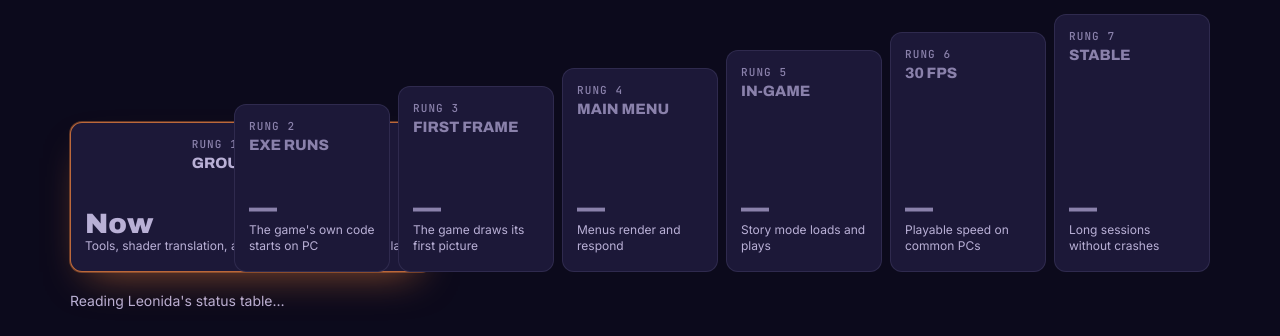
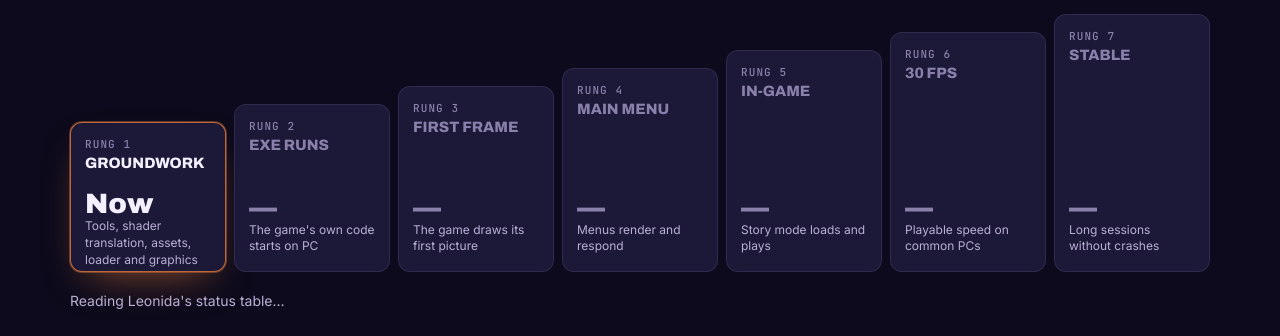
Before and after one commit to woreksami/leonida-tracker, a plain HTML site: page index.html in a window 1280 px wide. Shown: the part 1080-1416 px from the top of the page. Drawn offline with Linux system fonts and the light colour scheme; no server answers; animation ran at ten frames a second.

Commit message:
Fix the ladder's first rung taking the top-bar pill's layout
Both used the class name 'here'; the ladder now uses 'current' and the pill's styles are scoped to the top bar.

Co-Authored-By: Claude Opus 5.5 <noreply@anthropic.com>

```diff
--- a/app.js
+++ b/app.js
@@ -334,7 +334,7 @@ function renderLadder() {
   const top = st?.boot === 1 ? 4 : (st?.boot === 0.5 || S.rt5Pr) ? 1 : 0;
   RUNGS.forEach(([name, desc], i) => {
     const fill = i < top ? 1 : i === top ? (i === 0 ? (st ? st.ground : 0) : 0.5) : 0;
-    const li = el("li", i < top ? "reached" : i === top ? "here" : "future");
+    const li = el("li", i < top ? "reached" : i === top ? "current" : "future");
     li.style.setProperty("--fill", fill * 100 + "%");
     const head = el("div"); head.append(el("div", "rn", "RUNG " + (i + 1)), el("h3", null, name));
     const foot = el("div"); foot.append(el("div", "pct", i < top ? "✓" : i === top ? (i === 0 && st ? Math.round(st.ground * 100) + "%" : "Now") : "—"), el("div", "desc", desc));
--- a/style.css
+++ b/style.css
@@ -42,9 +42,9 @@ a:hover { color: #7ff0e4; }
 .nav a { color: var(--soft); text-decoration: none; font-size: 14px; font-weight: 500; position: relative; padding-block: 6px; }
 .nav a:hover, .nav a.on { color: var(--text); }
 .nav a.on::after { content: ""; position: absolute; left: 0; right: 0; bottom: 0; height: 2px; border-radius: 2px; background: var(--sun-grad); }
-.here { margin-left: auto; display: inline-flex; align-items: center; gap: 8px; padding: 6px 12px 6px 10px; border-radius: 999px; background: rgba(12, 10, 28, .55); border: 1px solid var(--line-2); font-size: 13px; color: var(--soft); white-space: nowrap; }
-.here i { width: 8px; height: 8px; border-radius: 50%; background: var(--pink); box-shadow: 0 0 0 0 rgba(255, 79, 154, .6); animation: ping 1.8s infinite; }
-.here b { font: 800 15px/1 var(--f-display); color: var(--text); font-variant-numeric: tabular-nums; }
+.top .here { margin-left: auto; display: inline-flex; align-items: center; gap: 8px; padding: 6px 12px 6px 10px; border-radius: 999px; background: rgba(12, 10, 28, .55); border: 1px solid var(--line-2); font-size: 13px; color: var(--soft); white-space: nowrap; }
+.top .here i { width: 8px; height: 8px; border-radius: 50%; background: var(--pink); box-shadow: 0 0 0 0 rgba(255, 79, 154, .6); animation: ping 1.8s infinite; }
+.top .here b { font: 800 15px/1 var(--f-display); color: var(--text); font-variant-numeric: tabular-nums; }
 @keyframes ping { 70% { box-shadow: 0 0 0 8px rgba(255, 79, 154, 0); } 100% { box-shadow: 0 0 0 0 rgba(255, 79, 154, 0); } }
 
 /* hero */
@@ -95,7 +95,7 @@ h1 { margin: 0; display: grid; gap: 6px; }
 .ladder h3 { margin: 4px 0 0; font: 800 15px/1.15 var(--f-display); font-stretch: 105%; text-transform: uppercase; }
 .ladder .pct { font: 900 28px/1 var(--f-display); font-variant-numeric: tabular-nums; }
 .ladder .desc { font-size: 12px; color: var(--soft); line-height: 1.4; }
-.ladder li.here { border-color: rgba(255, 138, 61, .7); box-shadow: 0 0 0 1px rgba(255, 138, 61, .35), 0 18px 40px -18px rgba(255, 138, 61, .55); }
+.ladder li.current { border-color: rgba(255, 138, 61, .7); box-shadow: 0 0 0 1px rgba(255, 138, 61, .35), 0 18px 40px -18px rgba(255, 138, 61, .55); }
 .ladder li.reached { border-color: rgba(82, 227, 164, .4); }
 .ladder li.reached .fill { background: linear-gradient(0deg, rgba(82, 227, 164, .45), rgba(47, 212, 196, .18)); }
 .ladder li.future h3, .ladder li.future .pct { color: var(--mute); }
```
